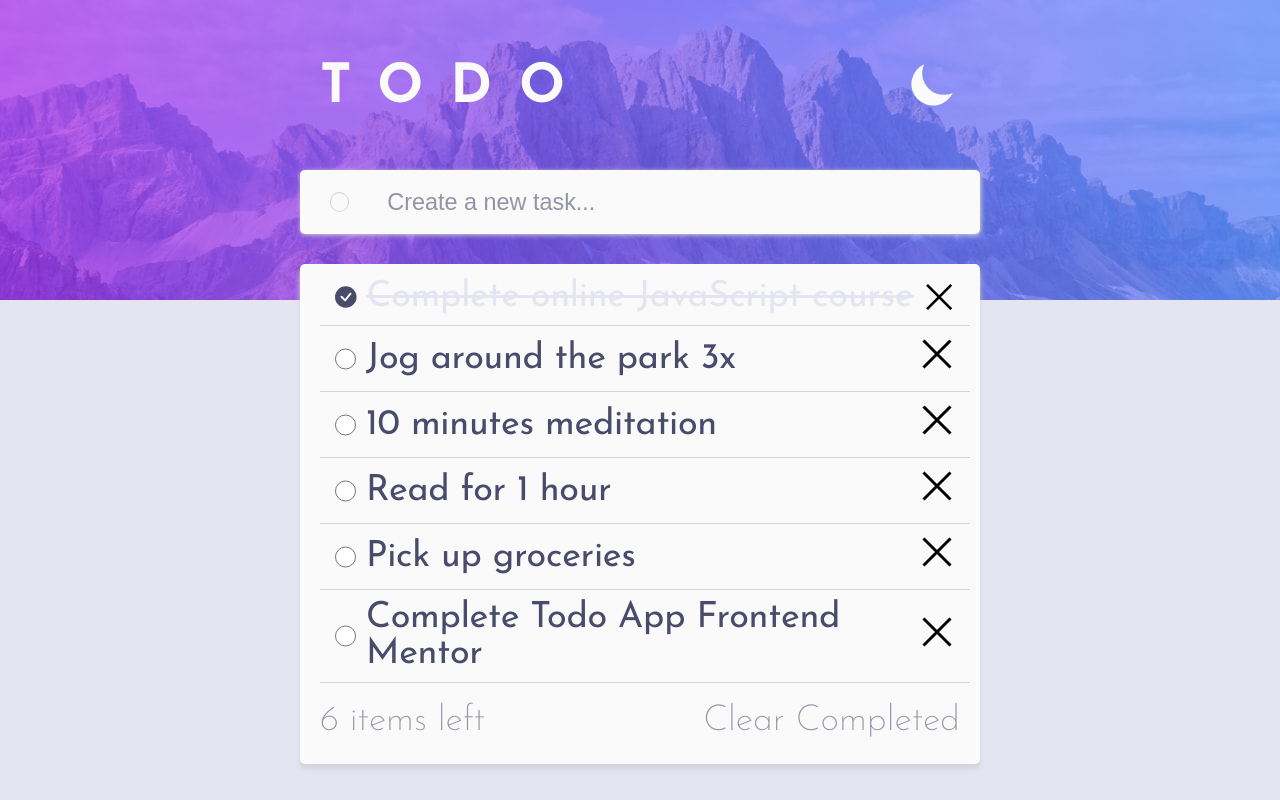
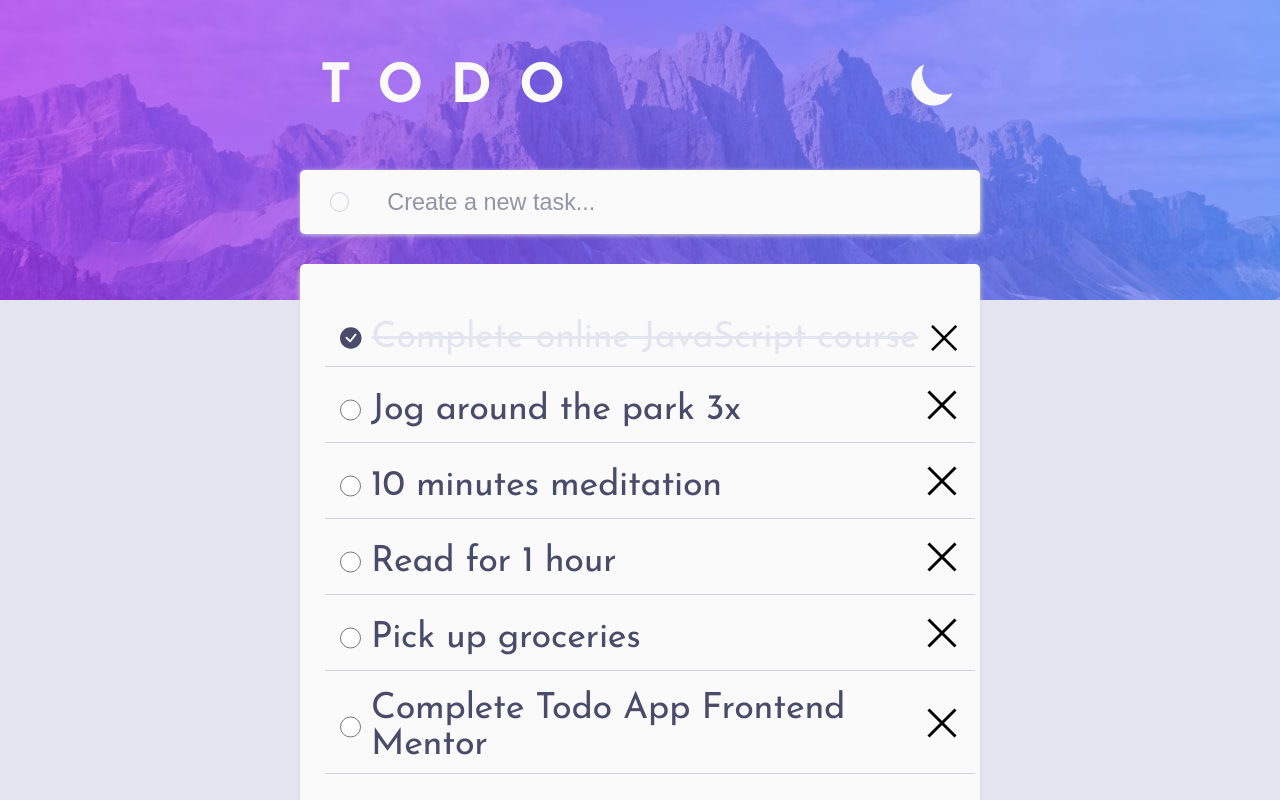
Before and after one commit to Chanda-Abdul/To-Do-App, a React (Create React App) app: page / in a window 1280 px wide. Shown: the top 800 px of the page. Built offline with nearby package versions, Linux system fonts and the light colour scheme.

Commit message:
update for deploy

```diff
--- a/src/components/TaskList.js
+++ b/src/components/TaskList.js
@@ -48,6 +48,7 @@ const TaskList = ({ taskList, setTaskList, taskFilter, setTaskFilter }) => {
     <>
       <TaskListStyled>
         <div className="task-wrapper">
+          <ul>
           {/* {console.log(currentTasks)} */}
           {currentTasks.length > 0 &&
             currentTasks.map(({ taskId, task, checked }, index) => {
@@ -62,6 +63,7 @@ const TaskList = ({ taskList, setTaskList, taskFilter, setTaskFilter }) => {
                 />
               );
             })}
+            </ul>
           <TaskSummary taskList={taskList} setTaskList={setTaskList} />
         </div>
 
--- a/src/styles/TaskList.styled.js
+++ b/src/styles/TaskList.styled.js
@@ -3,18 +3,20 @@ import styled from "styled-components";
 export const TaskListStyled = styled.div`
   display: flex;
   flex-direction: column;
+  /* justify-content: space-between; */
   align-items: center;
   color: ${(props) => props.theme.contentColor};
   margin: auto;
+
 
   .task-wrapper {
     display: flex;
     flex-grow: 1;
     flex-direction: column;
-
+    justify-content: space-between;
     align-items: center;
     padding: 5px 20px;
-
+    /* height: 100%; */
     width: 75vw;
     margin: 20px auto;
     border-radius: 5px;
@@ -29,7 +31,9 @@ export const TaskListStyled = styled.div`
   ul {
     display: flex;
     flex-direction: column;
+    justify-content: flex-start;
     padding: 0;
+    height: 100%;
   }
 
   li {
@@ -55,7 +59,7 @@ export const TaskListStyled = styled.div`
     cursor: pointer;
     width: 100%;
     padding: 5px;
-    margin: auto;
+    margin: 5px;
     letter-spacing: -0.25px;
     color: ${(props) => props.theme.fontColor};
   }
--- a/src/styles/themes.js
+++ b/src/styles/themes.js
@@ -65,7 +65,7 @@ body {
     font-size:18px;
     min-height: 100vh;
 
-    transition: 1s ease;
+    transition: 1s ease-in-out;
 }
 
 
```
Also changed, not shown: 1 other file (tests, documents, lock files or other folders).
